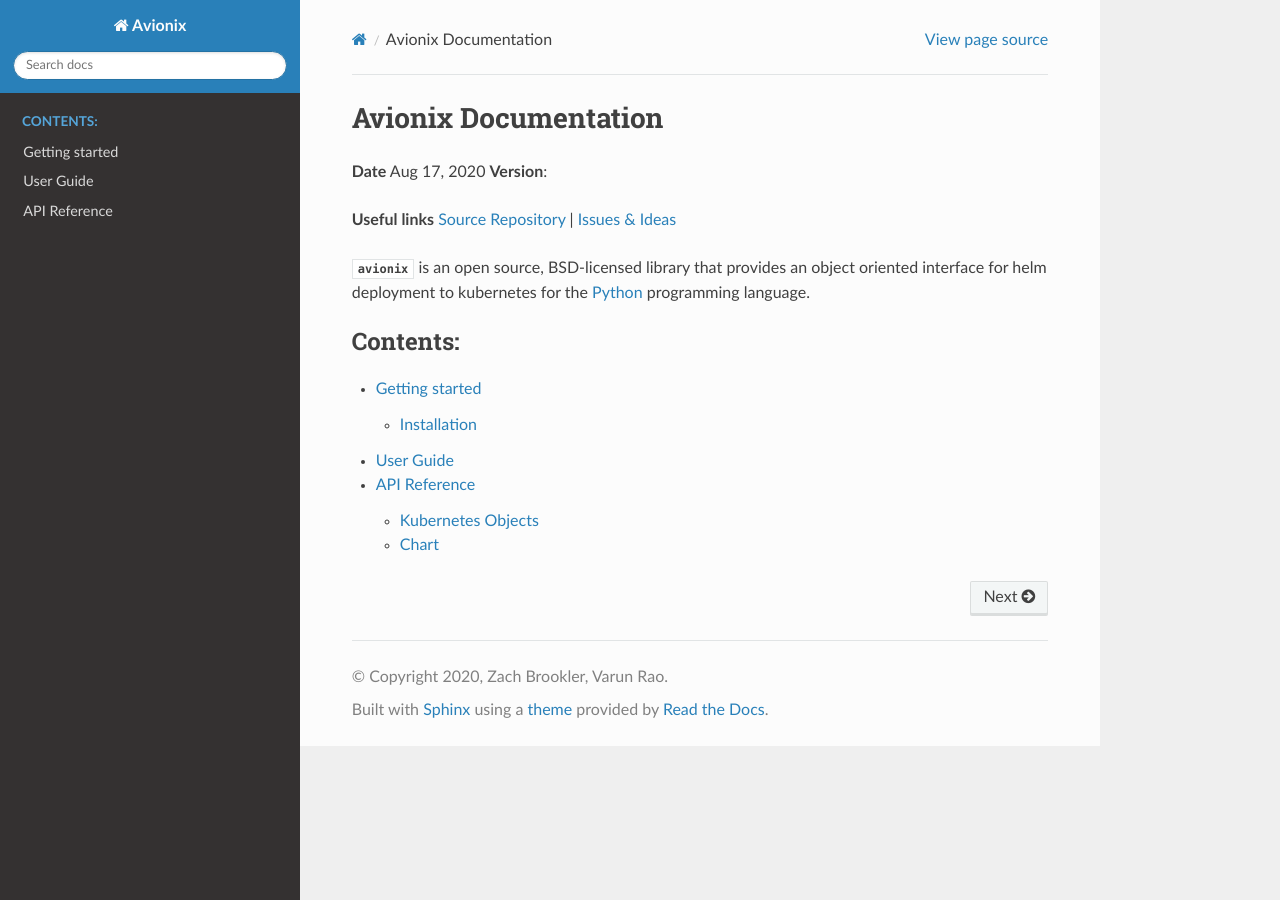
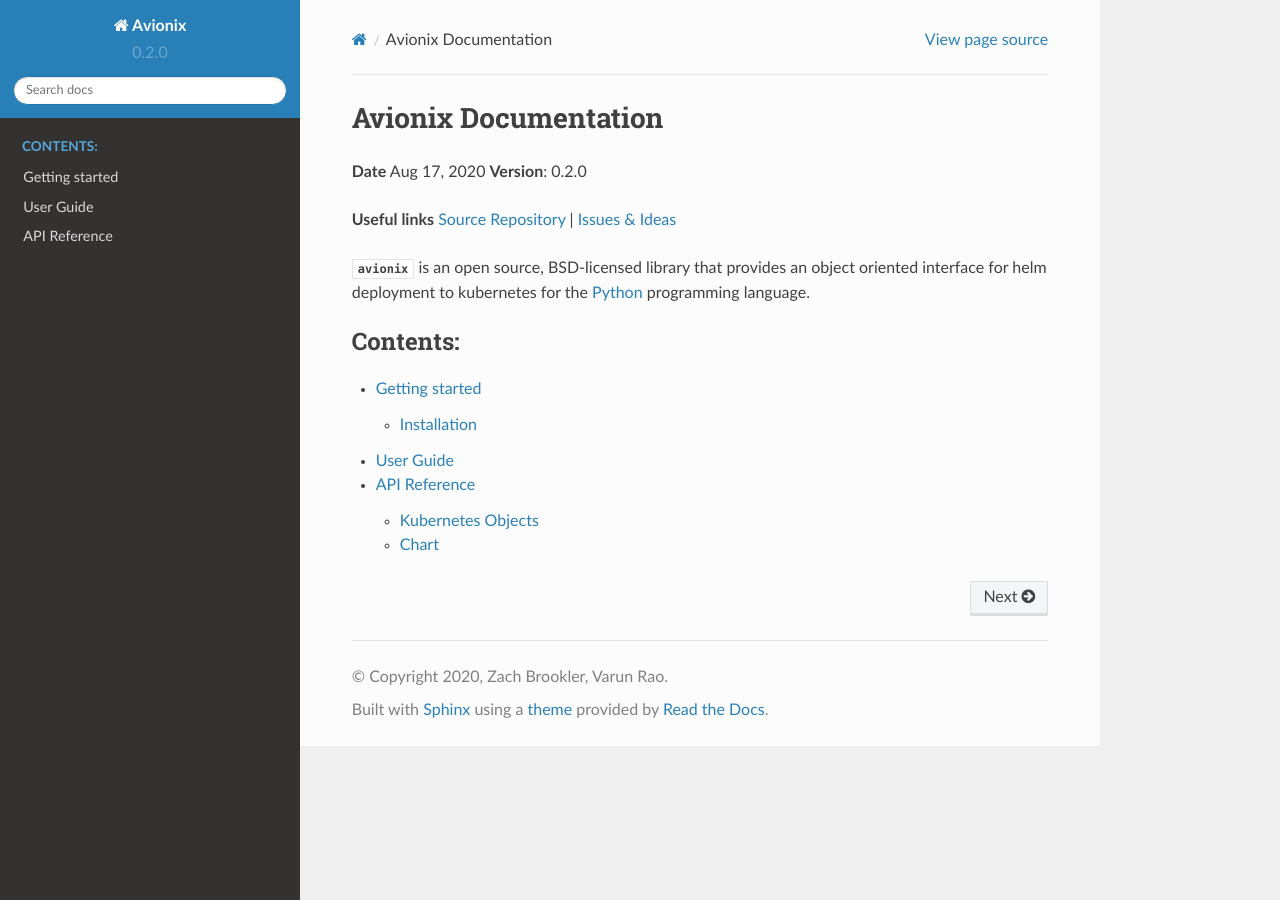
Before and after one commit to zbrookle/avionix, a Sphinx documentation site: the page built from docs/source/index.rst, in a window 1280 px wide. Built offline with Sphinx 7.4.7 and the Read the Docs theme 2.0.0, drawn with Linux system fonts in a browser that asks for light colours.

Commit message:
BUG: Add version

```diff
--- a/docs/source/conf.py
+++ b/docs/source/conf.py
@@ -25,6 +25,7 @@
 project = "Avionix"
 copyright = "2020, Zach Brookler, Varun Rao"
 author = "Zach Brookler, Varun Rao"
+version = "0.2.0"
 
 # The full version, including alpha/beta/rc tags
 release = "0.2.0"
```
